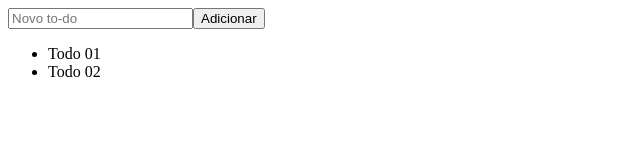
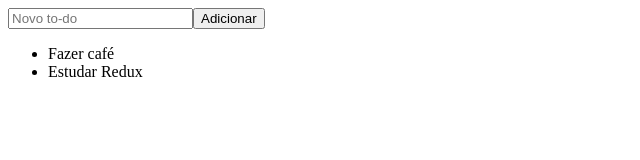
Before and after one commit to luiz21goncalves/ignite-react-state-management, a React (Vite) app: page / in a window 1280 px wide. Shown: the top 160 px of the page, without its empty margins (0-640 px from the left). Built offline with nearby package versions, Linux system fonts and the light colour scheme.

Commit message:
chore: add redux provider

```diff
--- a/src/App.tsx
+++ b/src/App.tsx
@@ -1,11 +1,14 @@
+import { Provider as ReduxProvider } from 'react-redux'
+
 import { AddTodo } from './components/AddTodo'
 import { TodoList } from './components/TodoList'
+import { store } from './store'
 
 export function App() {
   return (
-    <div>
+    <ReduxProvider store={store}>
       <AddTodo />
       <TodoList />
-    </div>
+    </ReduxProvider>
   )
 }
--- a/src/components/TodoList.tsx
+++ b/src/components/TodoList.tsx
@@ -1,8 +1,17 @@
+import { useId } from 'react'
+import { useSelector } from 'react-redux'
+
 export function TodoList() {
+  const todos = useSelector((store) => store.todo)
+  const id = useId()
+
   return (
     <ul>
-      <li>Todo 01</li>
-      <li>Todo 02</li>
+      {todos.map((todo, index) => {
+        const key = `${id}-${todo}-${index}`
+
+        return <li key={key}>{todo}</li>
+      })}
     </ul>
   )
 }
--- /dev/null
+++ b/src/store/index.ts
@@ -0,0 +1,13 @@
+import { configureStore, createSlice } from '@reduxjs/toolkit'
+
+const todoSlice = createSlice({
+  name: 'todo',
+  initialState: ['Fazer café', 'Estudar Redux'],
+  reducers: {},
+})
+
+export const store = configureStore({
+  reducer: {
+    todo: todoSlice.reducer,
+  },
+})
```
